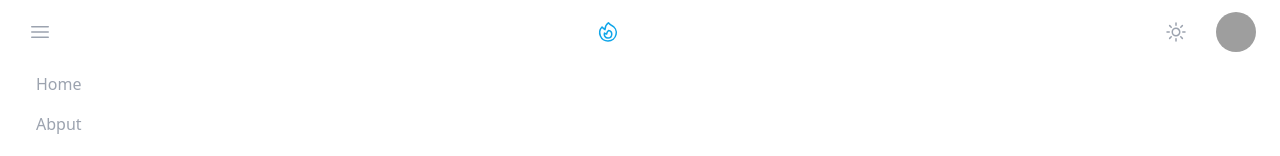
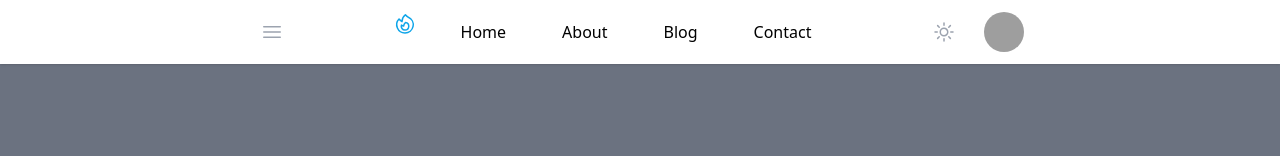
Before and after one commit to ElVittor/Tailwind, a website built with Vite: page index.html in a window 1280 px wide. Shown: the top 156 px of the page. Built offline with nearby package versions, Linux system fonts and the light colour scheme; grey boxes are pictures that could not be loaded.

Commit message:
Finalizacion de la barra
se completaron las mejoras estéticas de la barra de navegacion, ahora ya es compatible con dispositivos moviles dependiendo del tamaño de la pantalla, se va a mostrar de una u otra manera.

```diff
--- a/index.html
+++ b/index.html
@@ -8,14 +8,16 @@
         </Head>
 
         <body class="bg-gray-500">
+            <!-- Inicio de la barra de navegación -->
             <header class="bg-white shadow px-6">
-                <div class="flex h-16 items-center justify-between"><!-- tenemos varias propiedades para justify, items -->
-
+                <div class="flex h-16 items-center justify-between max-w-3xl mx-auto"><!-- tenemos varias propiedades para justify, items -->
+                    <!-- Botón menu -->
                     <button class = "text-gray-400 hover:text-blue-600 hover:bg-gray-100 transition-colors rounded p.1 m-1 focus:ring-2 focus:ring-slate-150">
                         <svg class = "h-6 w-6" data-slot="icon" fill="none" stroke-width="1.5" stroke="currentColor" viewBox="0 0 24 24" xmlns="http://www.w3.org/2000/svg" aria-hidden="true">
                             <path stroke-linecap="round" stroke-linejoin="round" d="M3.75 6.75h16.5M3.75 12h16.5m-16.5 5.25h16.5"></path>
                         </svg>
                     </button>
+                    <div class="flex">
                         <!-- logo -->
                         <a href="" class="text-sky-500 hover:rotate-12 duration-200">
                             <svg class = "h-6 w-6" data-slot="icon" fill="none" stroke-width="1.5" stroke="currentColor" viewBox="0 0 24 24" xmlns="http://www.w3.org/2000/svg" aria-hidden="true">
@@ -23,6 +25,14 @@
                                 <path stroke-linecap="round" stroke-linejoin="round" d="M12 18a3.75 3.75 0 0 0 .495-7.468 5.99 5.99 0 0 0-1.925 3.547 5.975 5.975 0 0 1-2.133-1.001A3.75 3.75 0 0 0 12 18Z"></path>
                             </svg>
                         </a>
+                        <div class="space-x-8 ml-8 hidden md:flex">
+                        <a href="" class="slate-600 px-3 py-2 hover:text-sky-400 transition-colors">Home</a>
+                        <a href="" class="slate-600 px-3 py-2 hover:text-sky-400 transition-colors">About</a>
+                        <a href="" class="slate-600 px-3 py-2 hover:text-sky-400 transition-colors">Blog</a>
+                        <a href="" class="slate-600 px-3 py-2 hover:text-sky-400 transition-colors">Contact</a>
+                        </div>
+                    </div>
+
 
                     <div class="flex">
 
@@ -38,11 +48,13 @@
 
                     </div>
                 </div>
+                <div class="space-y-1 border-t pb-3 pt-2 md:hidden">
                 <!-- Navegación Movil -->
                 <a href="" class="block rounded-md px-3 py-2 hover:bg-sky-400 hover:text-white transition-colors duration-100 text-gray-400">Home</a>
                 <a href="" class="block rounded-md px-3 py-2 hover:bg-sky-400 hover:text-white transition-colors duration-100 text-gray-400">Abput</a>
                 <a href="" class="block rounded-md px-3 py-2 hover:bg-sky-400 hover:text-white transition-colors duration-100 text-gray-400">Blog</a>
                 <a href="" class="block rounded-md px-3 py-2 hover:bg-sky-400 hover:text-white transition-colors duration-100 text-gray-400">Contact</a>
+            </div>
             </header>
         </body>
     </html>
```
Lines whose indentation alone changed are shown as unchanged.
